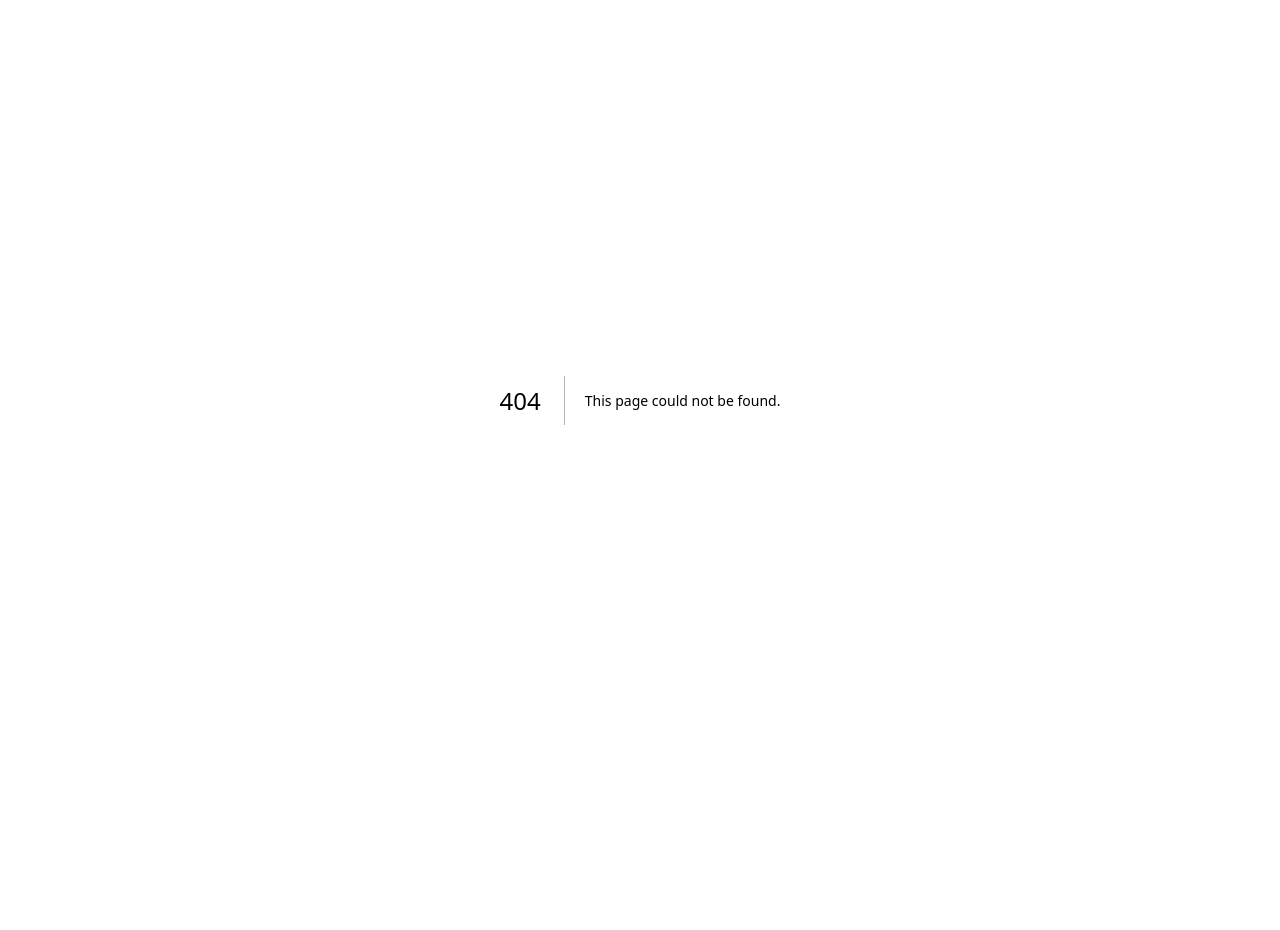
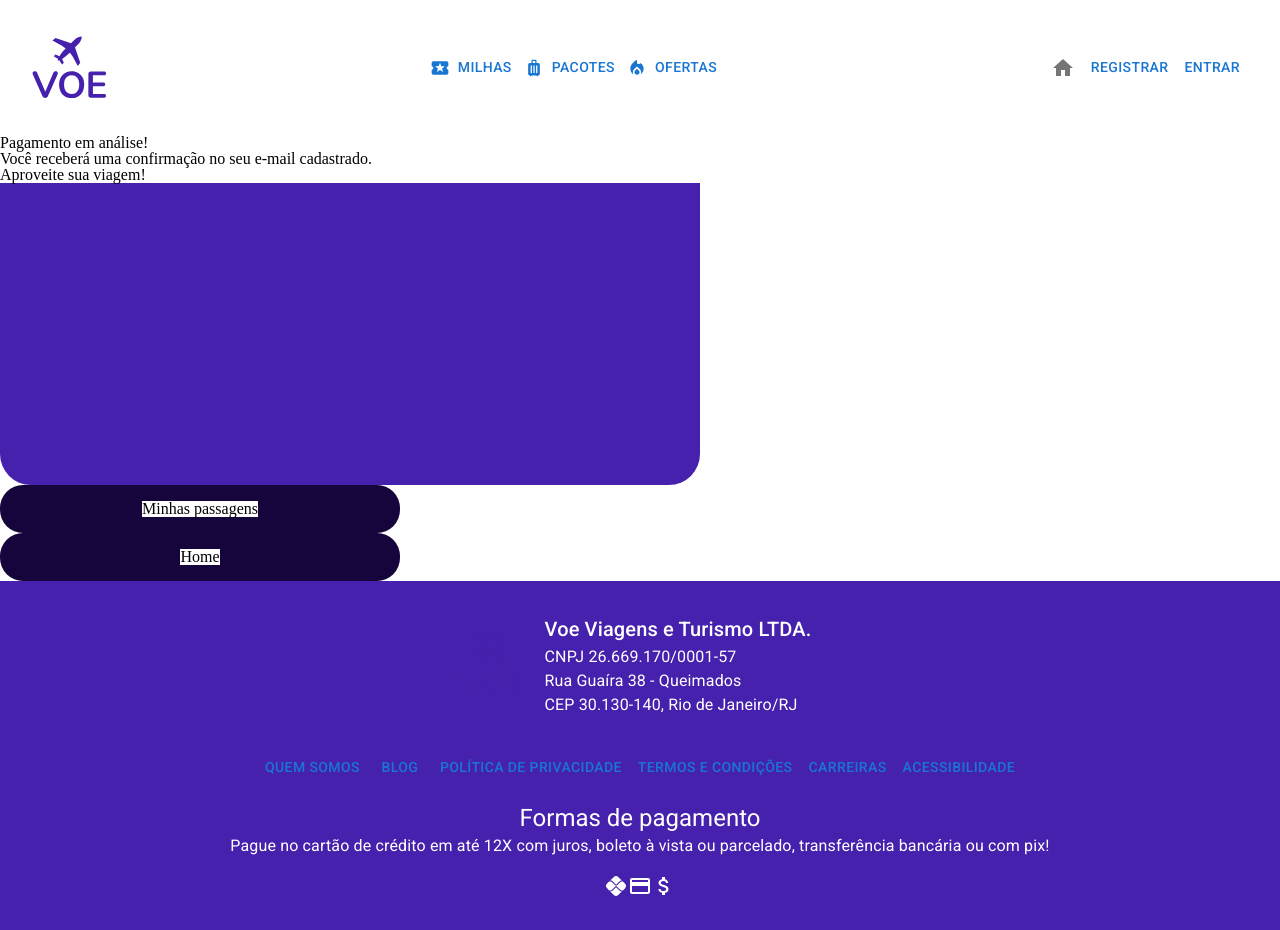
Before and after one commit to guijun13/ihc-voe, a Next.js app: page /waitingPayment in a window 1280 px wide. Before the commit this address had no page. Before the commit the page ends 800 px from the top, so only its background shows below. Built offline with nearby package versions, Linux system fonts and the light colour scheme.

Commit message:
add navigation

```diff
--- a/components/header.tsx
+++ b/components/header.tsx
@@ -2,14 +2,15 @@ import { LocalActivity, Luggage, LocalFireDepartment } from '@mui/icons-material
 import HomeIcon from '@mui/icons-material/Home';
 import { Button, IconButton } from '@mui/material';
 import Image from 'next/image';
+import Link from 'next/link';
 import Logo from '../public/logo.svg';
 
 export default function Header() {
   return (
-    <header className="flex justify-between w-full px-8 py-6 top-0">
-      <div>
+    <div className="flex justify-between w-full px-8 py-6 top-0">
+      <Link href="/">
         <Image alt="Voe logo" src={Logo} />
-      </div>
+      </Link>
       <div className="flex">
         <Button variant="text" startIcon={<LocalActivity />}>
           Milhas
@@ -30,6 +31,6 @@ export default function Header() {
           <Button variant="text">Entrar</Button>
         </div>
       </div>
-    </header>
+    </div>
   );
 }
--- a/components/mainSearch.tsx
+++ b/components/mainSearch.tsx
@@ -17,6 +17,7 @@ import {
   Radio,
   Button,
 } from '@mui/material';
+import Link from 'next/link';
 
 export default function MainSearch() {
   return (
@@ -138,7 +139,7 @@ export default function MainSearch() {
             <FormControlLabel value="multidestinos" control={<Radio />} label="Multidestinos" />
           </RadioGroup>
         </FormControl>
-
+        <Link href="/ticket-list">
           <Button
             className="flex rounded-xl bg-white text-purple my-4"
             variant="contained"
@@ -146,6 +147,7 @@ export default function MainSearch() {
           >
             Buscar
           </Button>
+        </Link>
       </div>
     </div>
   );
--- a/components/ticketCard.tsx
+++ b/components/ticketCard.tsx
@@ -1,9 +1,10 @@
-import { Button, Typography } from "@mui/material";
-import Image from "next/image";
-import Latam from "../public/logo-latam-airlines.png";
-import LocationOnIcon from "@mui/icons-material/LocationOn";
-import AccessTimeFilledIcon from "@mui/icons-material/AccessTimeFilled";
-import BusinessCenterIcon from "@mui/icons-material/BusinessCenter";
+import { Button, Typography } from '@mui/material';
+import Image from 'next/image';
+import Latam from '../public/logo-latam-airlines.png';
+import LocationOnIcon from '@mui/icons-material/LocationOn';
+import AccessTimeFilledIcon from '@mui/icons-material/AccessTimeFilled';
+import BusinessCenterIcon from '@mui/icons-material/BusinessCenter';
+import Link from 'next/link';
 
 export default function TicketCard() {
   return (
@@ -84,12 +85,11 @@ export default function TicketCard() {
         <Typography className="text-black" variant="h6">
           R$ 1.000,00
         </Typography>
-        <Button
-          variant="contained"
-          className="flex rounded-xl bg-purple text-white m-4"
-        >
-          Comprar
-        </Button>
+        <Link href="/checkout">
+          <Button variant="contained" className="flex rounded-xl bg-purple text-white m-4">
+            Comprar
+          </Button>
+        </Link>
       </div>
     </div>
   );
--- a/pages/_app.tsx
+++ b/pages/_app.tsx
@@ -5,6 +5,7 @@ import '@fontsource/roboto/400.css';
 import '@fontsource/roboto/500.css';
 import '@fontsource/roboto/700.css';
 import '../styles/checkout.css';
+import '../styles/waitingPayment.css';
 
 function MyApp({ Component, pageProps }: AppProps) {
   return <Component {...pageProps} />;
--- a/pages/checkout.tsx
+++ b/pages/checkout.tsx
@@ -1,4 +1,6 @@
+import { Typography } from '@mui/material';
 import { NextPage } from 'next';
+import Link from 'next/link';
 import Footer from '../components/footer';
 import Header from '../components/header';
 
@@ -10,7 +12,9 @@ const Checkout: NextPage = () => {
         <form action="">
           <div className="row">
             <div className="col">
-              <h3 className="title">Dados do Passageiro</h3>
+              <Typography variant="h3" className="title">
+                Dados do Passageiro
+              </Typography>
 
               <div className="inputBox">
                 <input type="text" placeholder="Nome" />
@@ -36,7 +40,9 @@ const Checkout: NextPage = () => {
             </div>
 
             <div className="col">
-              <h3 className="title">Pagamento</h3>
+              <Typography variant="h3" className="title">
+                Pagamento
+              </Typography>
 
               <div className="flex">
                 <div className="inputBox1">
@@ -67,7 +73,9 @@ const Checkout: NextPage = () => {
                   <input type="text" placeholder="CVV" />
                 </div>
               </div>
-              <input type="submit" value="Confirmar Compra" className="submit-btn" />
+              <Link href="/waitingPayment">
+                <input type="submit" value="Confirmar Compra" className="submit-btn" />
+              </Link>
             </div>
           </div>
         </form>
--- /dev/null
+++ b/pages/waitingPayment.tsx
@@ -0,0 +1,35 @@
+import type { NextPage } from 'next';
+import Footer from '../components/footer';
+import Header from '../components/header';
+
+const WaitingPayment: NextPage = () => {
+  return (
+    <>
+      <Header />
+      <div>
+        <div className="rect">
+          <h1 className="bg-white">Pagamento em análise!</h1>
+          <h2 className="bg-white">
+            Você receberá uma confirmação no seu e-mail cadastrado.
+            <br />
+            Aproveite sua viagem!
+          </h2>
+        </div>
+      </div>
+      <div>
+        <div className="rect2">
+          <h2 className="bg-white">Minhas passagens</h2>
+        </div>
+      </div>
+      <div>
+        <div className="rect3">
+          <h2 className="bg-white">Home</h2>
+        </div>
+      </div>
+
+      <Footer />
+    </>
+  );
+};
+
+export default WaitingPayment;
--- /dev/null
+++ b/styles/waitingPayment.css
@@ -0,0 +1,28 @@
+.rect {
+  width: 700px;
+  height: 350px;
+  left: 71px;
+  top: 187px;
+
+  background: #4621AD;
+  border-radius: 31px;
+  }
+  .rect2 {
+  width: 400px;
+  height: 48px;
+  display: flex;
+  justify-content: center;
+  align-items: center;
+
+  background: #16043D;
+  border-radius: 23px;
+  }
+  .rect3 {
+  width: 400px;
+  height: 48px;
+  display: flex;
+  justify-content: center;
+  align-items: center;
+  background: #16043D;
+  border-radius: 23px;
+  }
```
Lines whose indentation alone changed are shown as unchanged.
